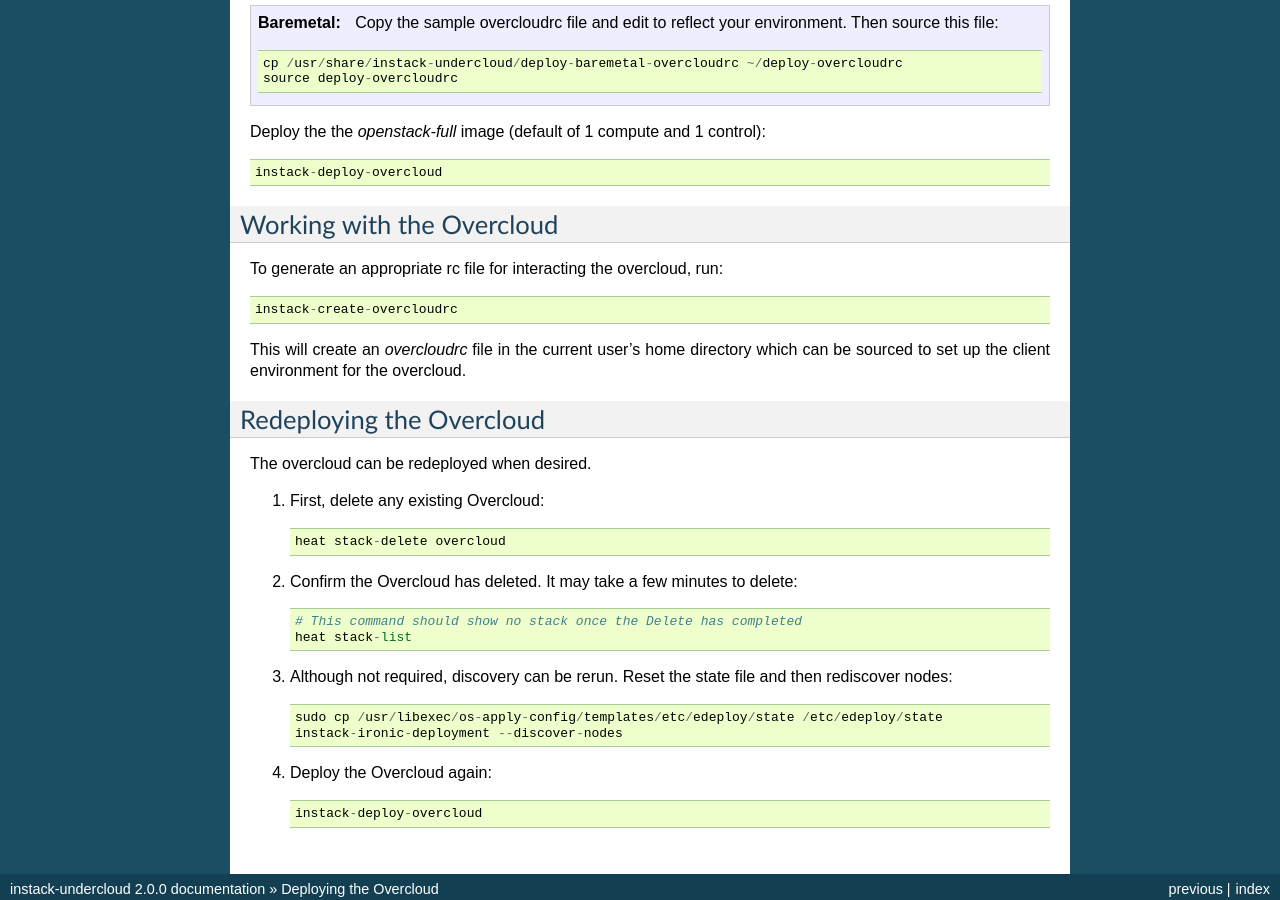
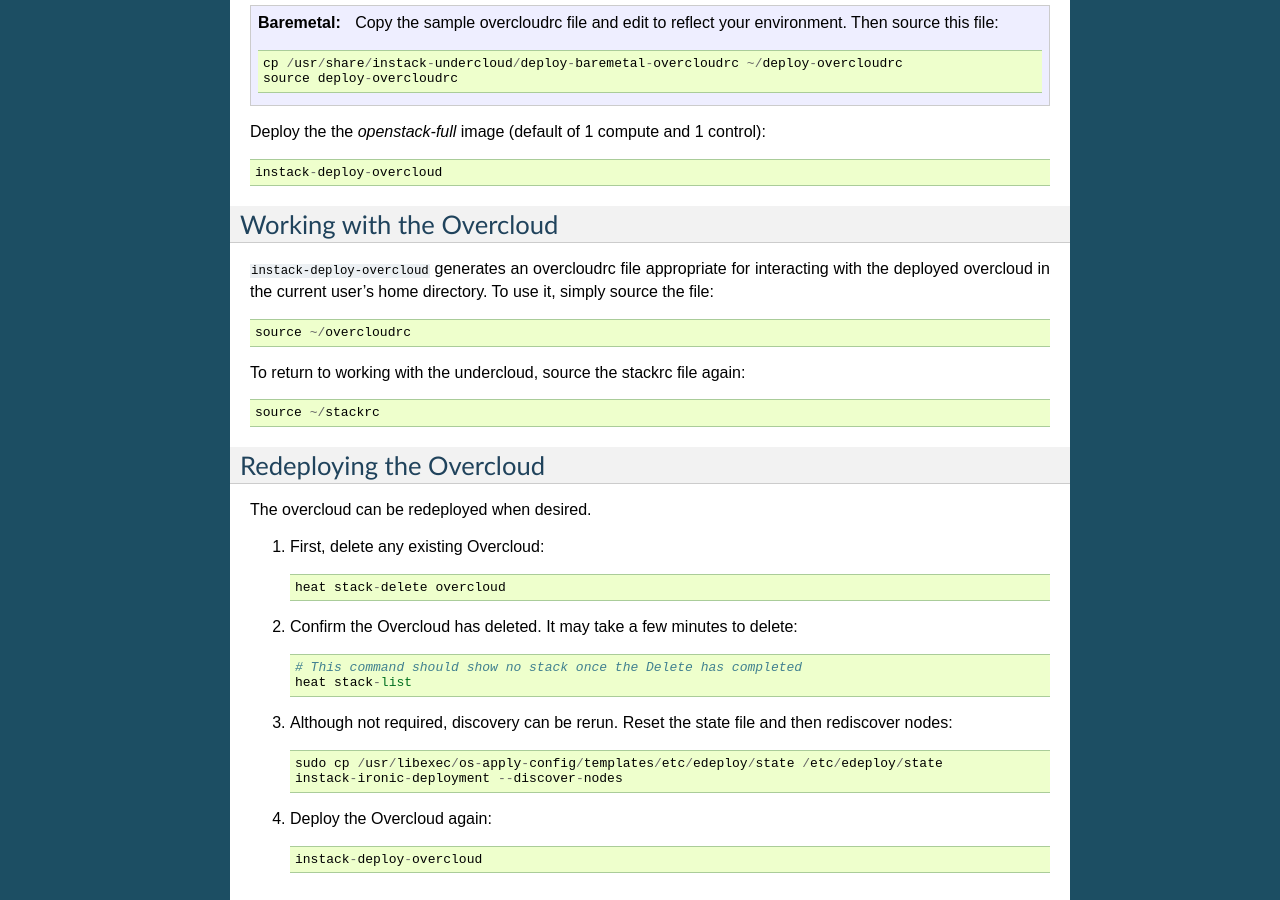
Before and after one commit to openstack-archive/instack-undercloud, a Sphinx documentation site: the page built from doc/source/deploy-overcloud.rst, in a window 1280 px wide and 900 px high, scrolled down 660 px. Built offline with Sphinx 7.4.7, drawn with Linux system fonts in a browser that asks for light colours.

Commit message:
Generate overcloudrc in instack-deploy-overcloud
It's highly unlikely anyone won't want an overcloudrc file after
deployment, so just create one in instack-deploy-overcloud.  This
also allows us to remove some obsolete or duplicate logic.

Change-Id: Idc46c991ebddeb7572b6ec8778dabff37900ced2

```diff
--- a/doc/source/deploy-overcloud.rst
+++ b/doc/source/deploy-overcloud.rst
@@ -46,13 +46,15 @@
 Working with the Overcloud
 --------------------------
 
-To generate an appropriate rc file for interacting the overcloud, run::
+``instack-deploy-overcloud`` generates an overcloudrc file appropriate for
+interacting with the deployed overcloud in the current user's home directory.
+To use it, simply source the file::
 
-    instack-create-overcloudrc
+    source ~/overcloudrc
 
-This will create an `overcloudrc` file in the current user's home directory
-which can be sourced to set up the client environment for the overcloud.
+To return to working with the undercloud, source the stackrc file again::
 
+    source ~/stackrc
 
 Redeploying the Overcloud
 -------------------------
```
Also changed, not shown: 1 other file.
